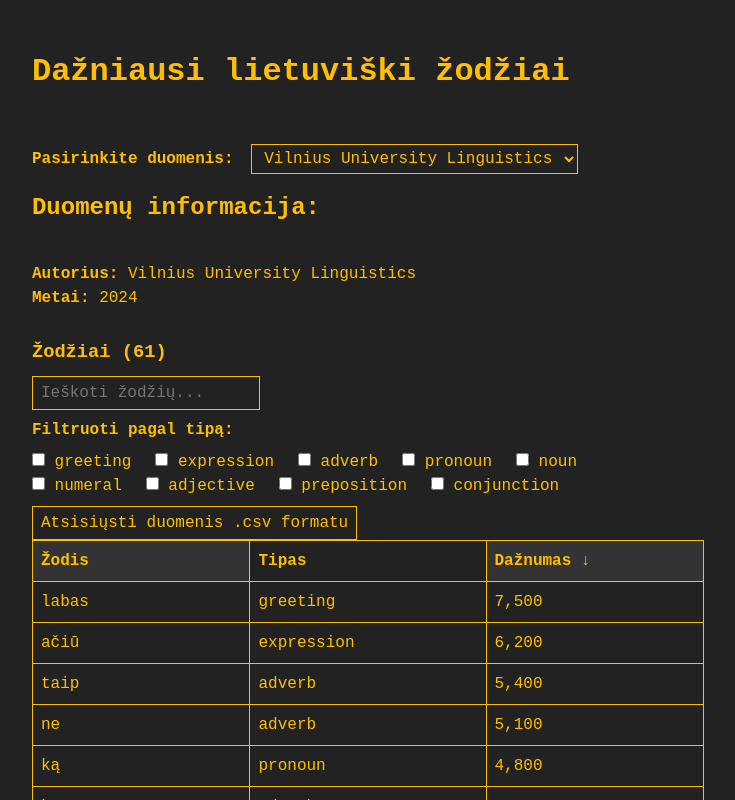
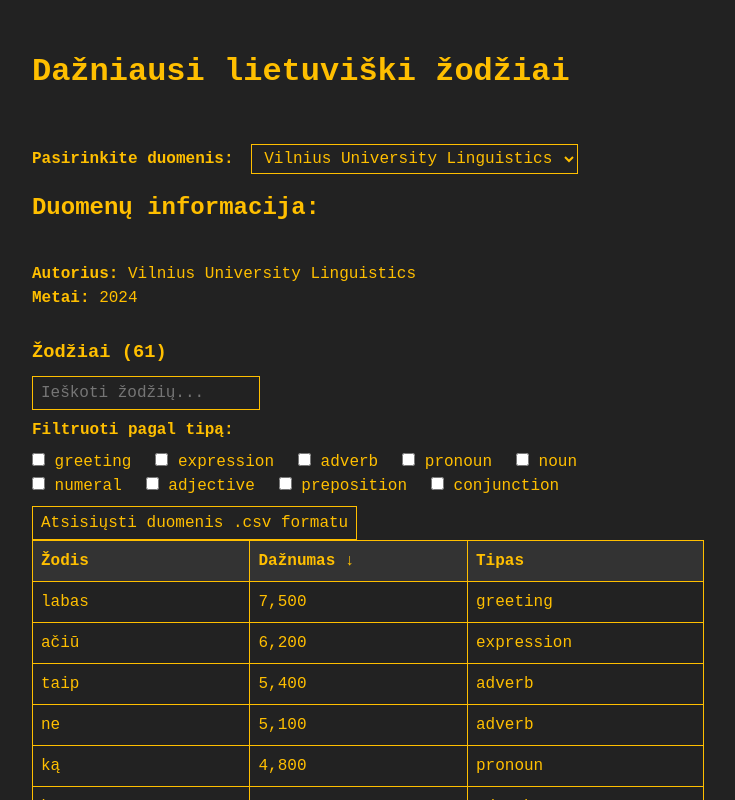
Before and after one commit to Debesyla/dazniausi-zodziai, a SvelteKit app: page / in a window 1280 px wide. Shown: the top 800 px of the page, without its empty margins (272-1007 px from the left). Built offline with nearby package versions, Linux system fonts and the light colour scheme.

Commit message:
feat(DataTable): reorder columns and add sorting for 'type'; update tests for new functionality

```diff
--- a/src/components/DataTable.svelte
+++ b/src/components/DataTable.svelte
@@ -8,10 +8,10 @@
 
   let { words = [] } = $props<{ words?: Word[] }>();
 
-  let sortKey = $state<'word' | 'frequency'>('frequency');
+  let sortKey = $state<'word' | 'frequency' | 'type'>('frequency');
   let sortAsc = $state(false);
 
-  function sortBy(key: 'word' | 'frequency') {
+  function sortBy(key: 'word' | 'frequency' | 'type') {
     if (sortKey === key) {
       sortAsc = !sortAsc;
     } else {
@@ -29,10 +29,14 @@
       const aStr = aVal as string;
       const bStr = bVal as string;
       return sortAsc ? aStr.localeCompare(bStr) : bStr.localeCompare(aStr);
-    } else {
+    } else if (sortKey === 'frequency') {
       const aNum = aVal as number;
       const bNum = bVal as number;
       return sortAsc ? aNum - bNum : bNum - aNum;
+    } else {
+      const aStr = (aVal as string) || '';
+      const bStr = (bVal as string) || '';
+      return sortAsc ? aStr.localeCompare(bStr) : bStr.localeCompare(aStr);
     }
   }));
 </script>
@@ -41,16 +45,16 @@
   <thead>
     <tr>
       <th onclick={() => sortBy('word')} class="sortable">{t('word')} {sortKey === 'word' ? (sortAsc ? '↑' : '↓') : ''}</th>
-      <th>{t('type')}</th>
       <th onclick={() => sortBy('frequency')} class="sortable">{t('frequency')} {sortKey === 'frequency' ? (sortAsc ? '↑' : '↓') : ''}</th>
+      <th onclick={() => sortBy('type')} class="sortable">{t('type')} {sortKey === 'type' ? (sortAsc ? '↑' : '↓') : ''}</th>
     </tr>
   </thead>
   <tbody>
     {#each sortedWords as word}
       <tr>
         <td>{word.word}</td>
+        <td>{word.frequency.toLocaleString()}</td>
         <td>{word.type || ''}</td>
-        <td>{word.frequency.toLocaleString()}</td>
       </tr>
     {/each}
   </tbody>
```
Also changed, not shown: 2 other files (tests, documents, lock files or other folders).
